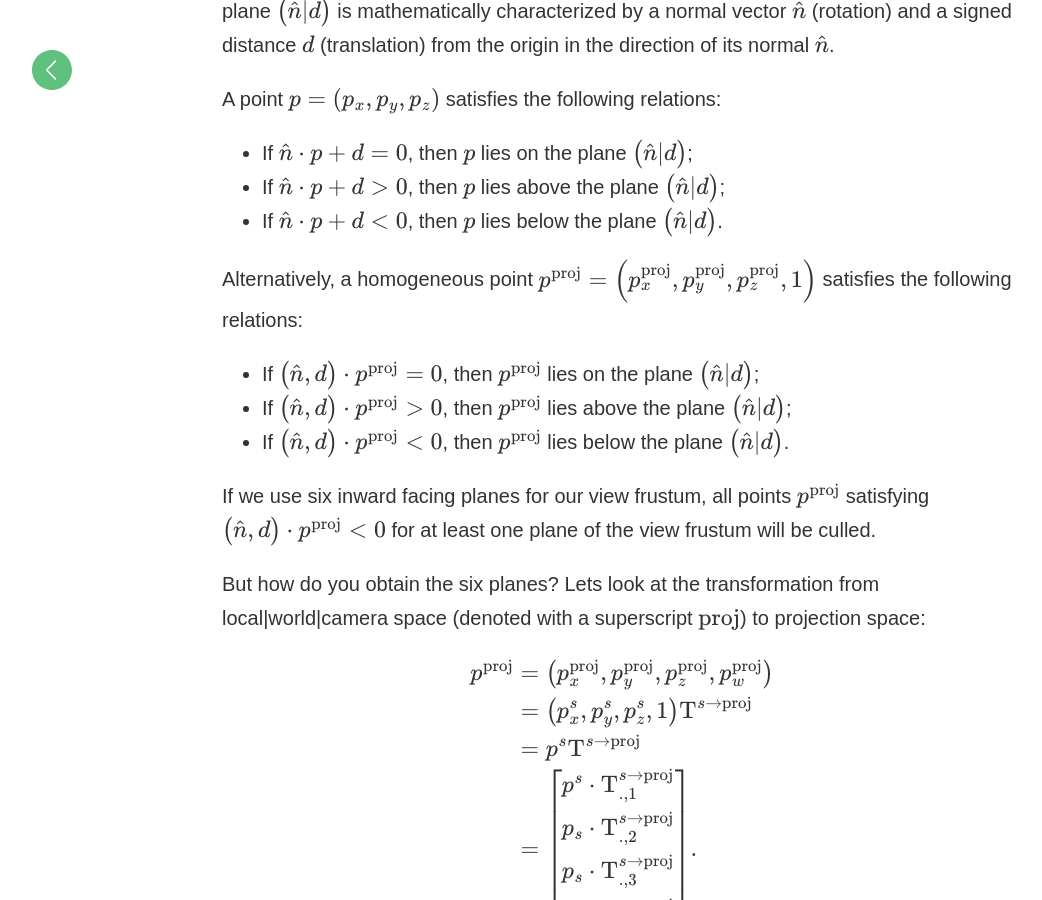
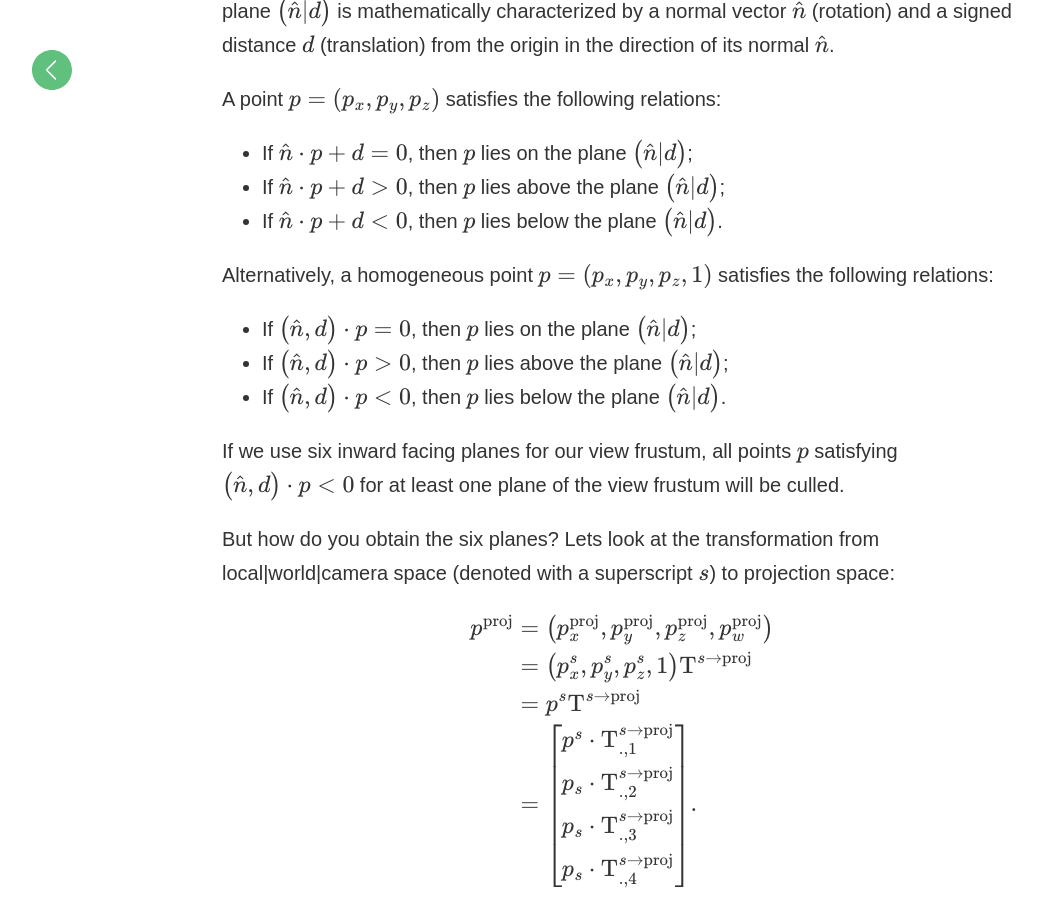
Before and after one commit to matt77hias/Blog, a Jekyll site: the page built from _posts/2017-08-24-creating-a-view-frustum.md, in a window 1280 px wide and 900 px high, scrolled down 2273 px. Shown: the whole window, without its empty margins (18-1060 px from the left). Built offline with Jekyll 4.4.1, drawn with Linux system fonts in a browser that asks for light colours; formulas are drawn with MathJax 3; comment, search, counter and statistics services are not loaded.

Commit message:
Update 2017-08-24-creating-a-view-frustum.md

```diff
--- a/_posts/2017-08-24-creating-a-view-frustum.md
+++ b/_posts/2017-08-24-creating-a-view-frustum.md
@@ -46,14 +46,14 @@
 * If $$\hat{n} \cdot p + d \gt 0$$, then $$p$$ lies above the plane $$\left(\hat{n} \vert d\right)$$;
 * If $$\hat{n} \cdot p + d \lt 0$$, then $$p$$ lies below the plane $$\left(\hat{n} \vert d\right)$$.
 
-Alternatively, a homogeneous point $$p^{\mathrm{proj}} = \left(p_x^{\mathrm{proj}},p_y^{\mathrm{proj}},p_z^{\mathrm{proj}},1\right)$$ satisfies the following relations:
-* If $$\left(\hat{n}, d\right) \cdot p^{\mathrm{proj}}  =  0$$, then $$p^{\mathrm{proj}}$$ lies on the plane $$\left(\hat{n} \vert d\right)$$;
-* If $$\left(\hat{n}, d\right) \cdot p^{\mathrm{proj}} \gt 0$$, then $$p^{\mathrm{proj}}$$ lies above the plane $$\left(\hat{n} \vert d\right)$$;
-* If $$\left(\hat{n}, d\right) \cdot p^{\mathrm{proj}} \lt 0$$, then $$p^{\mathrm{proj}}$$ lies below the plane $$\left(\hat{n} \vert d\right)$$.
+Alternatively, a homogeneous point $$p = \left(p_x,p_y,p_z,1\right)$$ satisfies the following relations:
+* If $$\left(\hat{n}, d\right) \cdot p  =  0$$, then $$p$$ lies on the plane $$\left(\hat{n} \vert d\right)$$;
+* If $$\left(\hat{n}, d\right) \cdot p \gt 0$$, then $$p$$ lies above the plane $$\left(\hat{n} \vert d\right)$$;
+* If $$\left(\hat{n}, d\right) \cdot p \lt 0$$, then $$p$$ lies below the plane $$\left(\hat{n} \vert d\right)$$.
 
-If we use six inward facing planes for our view frustum, all points $$p^{\mathrm{proj}}$$ satisfying $$\left(\hat{n}, d\right) \cdot p^{\mathrm{proj}} \lt 0$$ for at least one plane of the view frustum will be culled.
+If we use six inward facing planes for our view frustum, all points $$p$$ satisfying $$\left(\hat{n}, d\right) \cdot p \lt 0$$ for at least one plane of the view frustum will be culled.
 
-But how do you obtain the six planes? Lets look at the transformation from local\|world\|camera space (denoted with a superscript $$\mathrm{proj}$$) to projection space:
+But how do you obtain the six planes? Lets look at the transformation from local\|world\|camera space (denoted with a superscript $$s$$) to projection space:
 
 $$\begin{align}
 p^{\mathrm{proj}}
```
